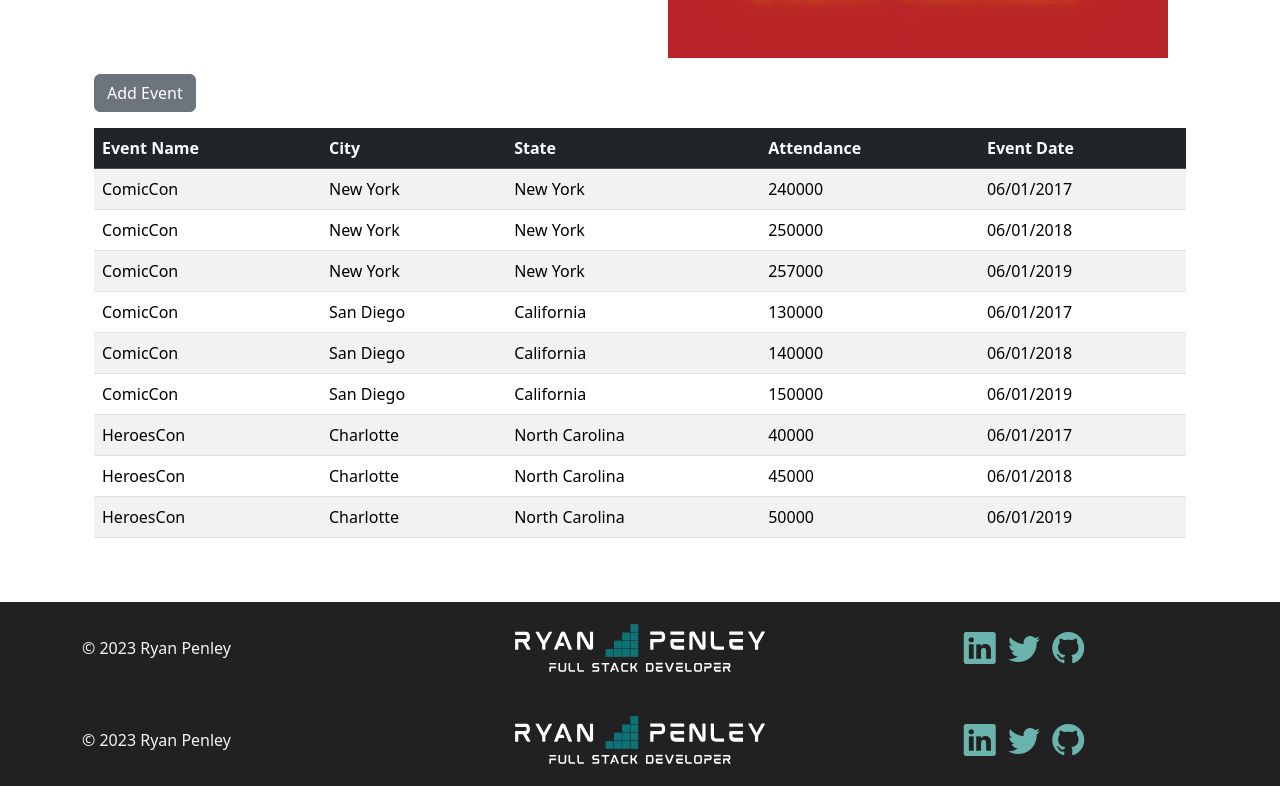
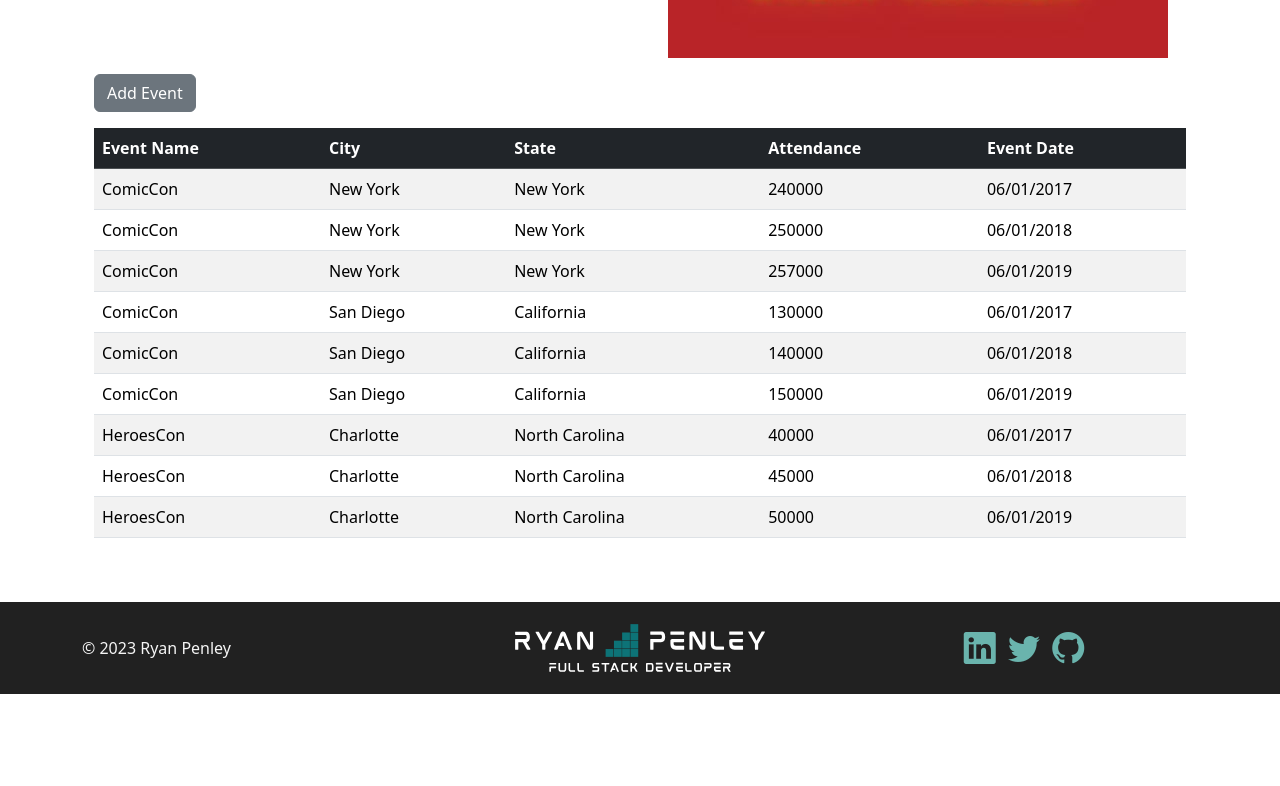
Before and after one commit to ryanpenley/clickItAndTicketProject, a plain HTML site: page app.html in a window 1280 px wide. Shown: the part 640-1426 px from the top of the page. After the commit the page ends 1334 px from the top, so only its background shows below. Drawn offline with nearby package versions, Linux system fonts and the light colour scheme; some packages are replaced by stand-ins of ours; a script that the page names is missing.

Commit message:
fixed problem with having two footers

```diff
--- a/app.html
+++ b/app.html
@@ -278,28 +278,6 @@
             </div>
         </div>
 
-        <footer class="container-fluid py-3">
-            <div class="container">
-                <div class="row row-cols-1 row-cols-lg-3 align-items-center">
-                    <div class="col text-center text-lg-start order-last order-lg-first">
-                        &copy; 2023 Ryan Penley
-                    </div>
-                    <div class="col text-center">
-                        <img src="/img/RPWhite logo - no background.svg" height="60">
-                    </div>
-                    <div class="col text-center text-lg-center">
-                        <a href="https://www.linkedin.com/in/ryan-penley-459892102/" target="_blank"
-                            class="socialicons"><i class="bi bi-linkedin"></i></a>
-                        <a href="https://twitter.com/ryanpenleydev" target="_blank" class="socialicons"><i
-                                class="bi bi-twitter"></i></a>
-                        <a href="https://github.com/ryanpenley?tab=repositories" target="_blank" class="socialicons"><i
-                                class="bi bi-github"></i></a>
-                    </div>
-                </div>
-            </div>
-            </div>
-        </footer>
-
         <!-- bootstrap JS -->
         <script src="https://cdn.jsdelivr.net/npm/bootstrap@5.3.0-alpha1/dist/js/bootstrap.bundle.min.js"
             integrity="sha384-w76AqPfDkMBDXo30jS1Sgez6pr3x5MlQ1ZAGC+nuZB+EYdgRZgiwxhTBTkF7CXvN"
--- a/js/site.js
+++ b/js/site.js
@@ -236,5 +236,5 @@ function saveEventData() {
   // update the page
   buildDropDown();
   document.getElementById('statsHeader').textContent = 'All';
-  document.getElementById('newEventForm').requestFullscreen();
+  document.getElementById('newEventForm').reset();
 }
```
